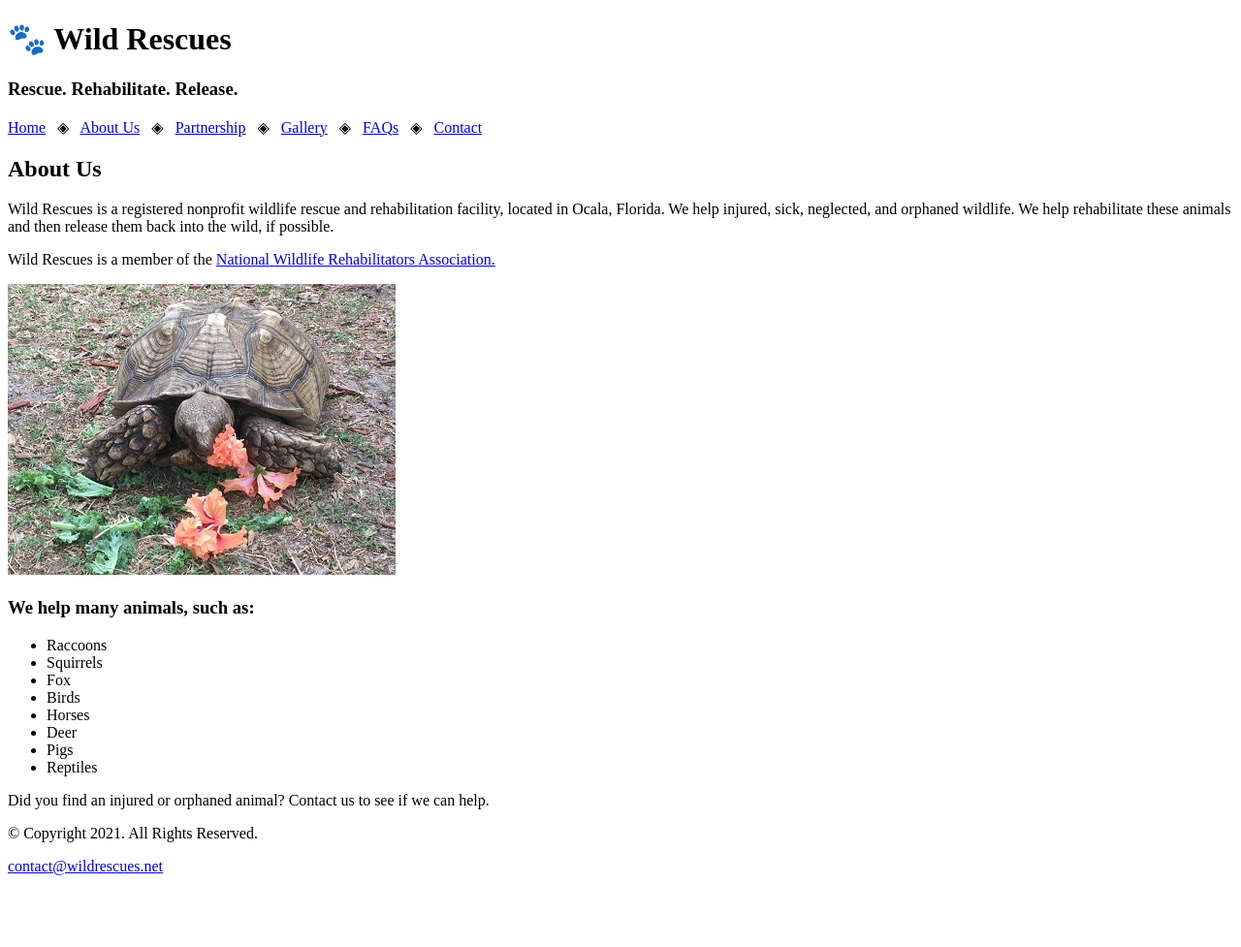
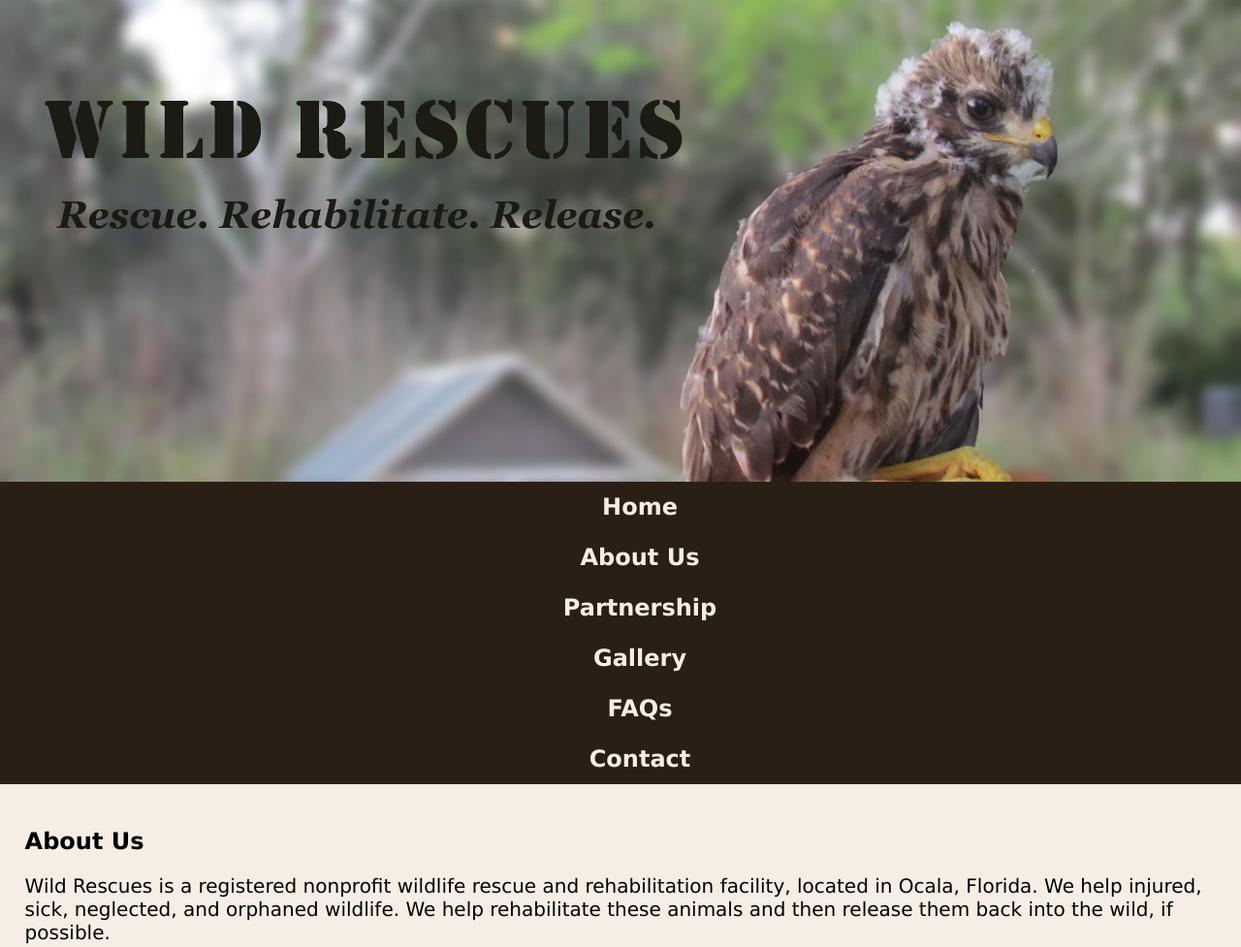
Before and after one commit to 144Sp24/ch4lab2-LLewis20, a plain HTML site: page about.html in a window 1280 px wide. Shown: the top 977 px of the page at 97% size. Before the commit the page ends 919 px from the top, so only its background shows below. Drawn offline with Linux system fonts and the light colour scheme.

Commit message:
completed chapter 4 lab 2

```diff
--- a/about.html
+++ b/about.html
@@ -8,21 +8,23 @@
 <head>
 	<title>Wild Rescues: About Us</title>
 	<meta charset="utf-8">
+	<link rel="stylesheet" href="css/styles.css">
 </head>
 <body>
 
 	<header>
-		<h1>&#128062; Wild Rescues</h1>
-		<h3>Rescue. Rehabilitate. Release.</h3>
+		<a href="index.html"><img src="images/baby-hawk.jpg" alt="rescued baby hawk"></a>
 	</header>
 
 	<nav>
-		<p><a href="index.html">Home</a> &nbsp; &#9672; &nbsp;
-		<a href="about.html">About Us</a> &nbsp; &#9672; &nbsp;
-		<a href="partnership.html">Partnership</a> &nbsp; &#9672; &nbsp;
-		<a href="gallery.html">Gallery</a> &nbsp; &#9672; &nbsp;
-		<a href="faqs.html">FAQs</a> &nbsp; &#9672; &nbsp;
-		<a href="contact.html">Contact</a></p>
+		<ul>
+			<li><a href="index.html">Home</a></li>
+			<li><a href="about.html">About Us</a> </li>
+			<li><a href="partnership.html">Partnership</a></li>
+			<li><a href="gallery.html">Gallery</a></li>
+			<li><a href="faqs.html">FAQs</a></li>
+			<li><a href="contact.html">Contact</a></li>
+		</ul>
 	</nav>
 
 	<!-- Use the main area to add the main content to the webpage -->
@@ -32,9 +34,9 @@
 
             <h2>About Us</h2>
             <p>Wild Rescues is a registered nonprofit wildlife rescue and rehabilitation facility, located in Ocala, Florida. We help injured, sick, neglected, and orphaned wildlife. We help rehabilitate these animals and then release them back into the wild, if possible.</p>
-            <p>Wild Rescues is a member of the <a href="https://www.nwrawildlife.org/" target="_blank">National Wildlife Rehabilitators Association.</a></p>
+            <p>Wild Rescues is a member of the <a class="link" href="https://www.nwrawildlife.org/" target="_blank">National Wildlife Rehabilitators Association.</a></p>
 
-            <img src="images/tortoise.jpg" alt="tortoise eating vegetation" height="300" width="400">
+            <img src="images/tortoise.jpg" alt="tortoise eating vegetation">
 
             <h3>We help many animals, such as:</h3>
             <ul>
@@ -48,7 +50,7 @@
                 <li>Reptiles</li>
             </ul>
 
-            <p>Did you find an injured or orphaned animal? Contact us to see if we can help.</p>
+            <p class="action">Did you find an injured or orphaned animal? Contact us to see if we can help.</p>
 
         </div>
 
--- /dev/null
+++ b/css/styles.css
@@ -0,0 +1,96 @@
+/*
+Author: Logan Lewis
+Date: 01/21/2024
+Filename: styles.css
+*/
+
+/* CSS Reset */
+body, header, nav, main, footer, img, h1, h3 {
+    margin: 0;
+    padding: 0;
+    border: 0;
+}
+
+/* Style rules for body and images */
+body {
+    background-color: #f6eee4;
+}
+
+img {
+    max-width: 100%;
+    display: block;
+}
+
+/* Style rules for navigation area */
+nav {
+    background-color: #2a1f14;
+}
+
+nav ul {
+    list-style: none;
+    margin: 0;
+    text-align: center;
+}
+
+nav ul li {
+    display: inline;
+    font-size: 1.5em;
+    font-family: Geneva, Arial, sans-serif;
+    font-weight: bold;
+}
+
+nav ul li a {
+    display: block;
+    color: #f6eee4;
+    padding: 0.5em 2em 0.5em 2em;
+    text-decoration: none;
+}
+
+/* Style rules for main content */
+main {
+    padding: 2%;
+    font-family: Verdana, Arial, sans-serif;
+}
+
+main p {
+    font-size: 1.25em;
+}
+
+main h3 {
+    padding-top: 2%;
+}
+
+main ul{
+    list-style-type: square;
+}
+
+.link {
+    color: #4d3319;
+    text-decoration: none;
+    font-weight: bold;
+    font-style: italic;
+}
+
+.action {
+    font-size: 1.75em;
+    font-weight: bold;
+    text-align: center;
+}
+
+#contact {
+    text-align: center;
+}
+
+/* Style rules for footer content */
+footer {
+    text-align: center;
+    font-size: 0.85em;
+    background-color: #2a1f14;
+    color: #f6eee4;
+    padding: 1% 0 1% 0;
+}
+
+footer a {
+    color: #f3e6d8;
+    text-decoration: none;
+}
```
Also changed, not shown: contact.html (+12 -10 lines), index.html (+11 -9 lines), template.html (+10 -8 lines), images/baby-hawk.jpg (renamed from baby-hawk.jpg).
